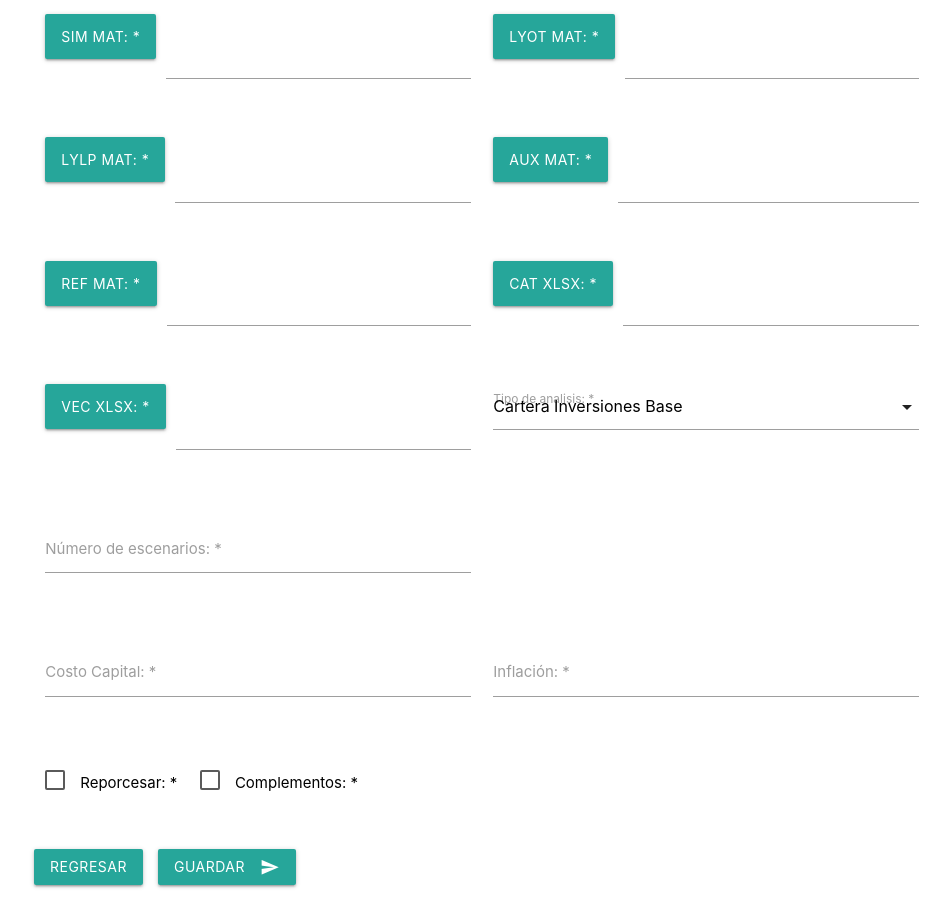
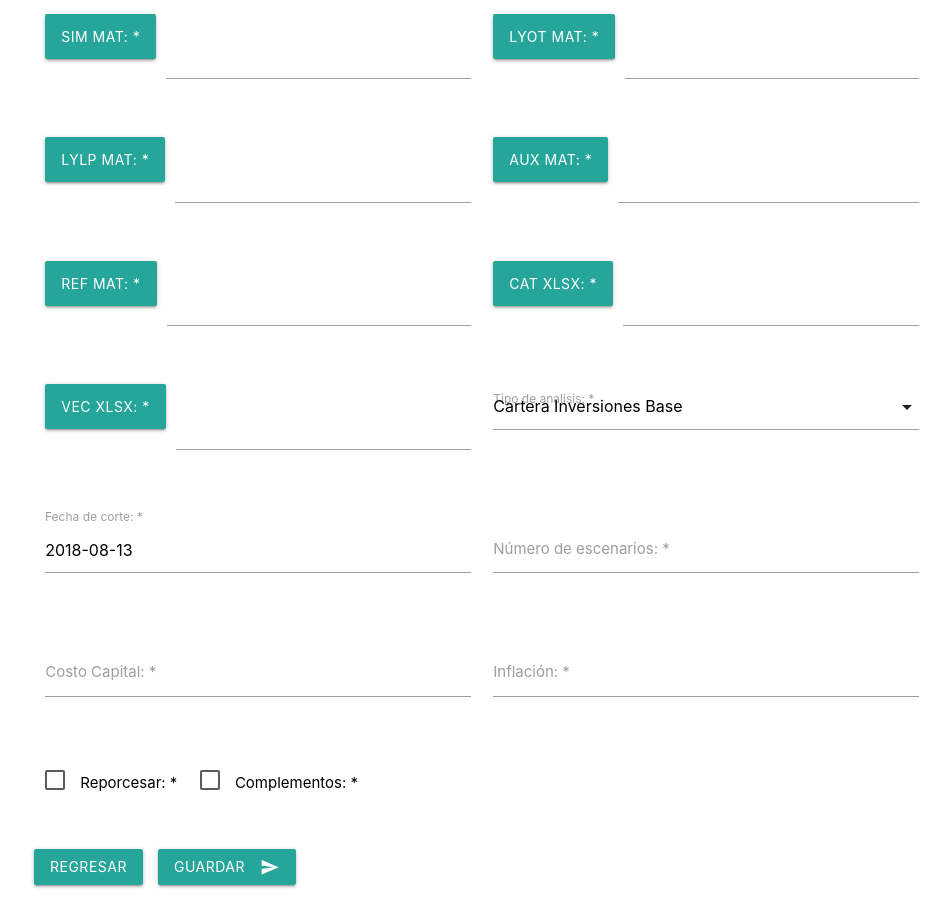
Before and after one commit to karazu20/financial_risk, a Django app: page /financial_risk/rcs_contributions/ in a window 1280 px wide. Shown: the part 271-1182 px from the top of the page, without its empty margins (158-1108 px from the left). Run offline with Django 3.2, Linux system fonts and the light colour scheme; the visitor is signed in with stand-in values (Sample User, id 1); parts of the project's set-up code (start-up, migrations or seed data) failed here and were passed over; some libraries are stand-ins or nearby versions.

Commit message:
save files and date format

```diff
--- a/financial_risk/settings.py
+++ b/financial_risk/settings.py
@@ -16,7 +16,8 @@ from django.core.urlresolvers import reverse_lazy
 # Build paths inside the project like this: os.path.join(BASE_DIR, ...)
 BASE_DIR = os.path.dirname(os.path.dirname(os.path.abspath(__file__)))
 
-
+PATH_FILES = BASE_DIR +  "/charges_files"
+print PATH_FILES
 # Quick-start development settings - unsuitable for production
 # See https://docs.djangoproject.com/en/1.11/howto/deployment/checklist/
 
@@ -135,6 +136,6 @@ LOGOUT_REDIRECT_URL = reverse_lazy('login')
 
 #USE_L10N = True
 
-DATE_INPUT_FORMATS = ('%d/%m/%Y','%m/%d/%Y')
+#DATE_INPUT_FORMATS = ('%d/%m/%Y','%m/%d/%Y')
 CELERY_RESULT_BACKEND = 'django-db'
 CELERY_RESULT_BACKEND = 'django-cache'
--- a/rcs_contributions/admin.py
+++ b/rcs_contributions/admin.py
@@ -2,5 +2,7 @@
 from __future__ import unicode_literals
 
 from django.contrib import admin
+from models import RCS
 
 # Register your models here.
+admin.site.register(RCS)
--- a/rcs_contributions/forms.py
+++ b/rcs_contributions/forms.py
@@ -23,7 +23,7 @@ class RCSForm(forms.ModelForm):
 				"cat",
 				"vec",
 				"type_analisys",
-			#	"fecha_corte",
+				"fecha_corte",
 				"numero_escenarios",
 				"costo_capital",
 				"inflacion",
@@ -41,7 +41,7 @@ class RCSForm(forms.ModelForm):
 				"cat":"CAT xlsx",
 				"vec":"VEC xlsx",
 				"type_analisys":"Tipo de analisis",
-			#	"fecha_corte":"Fecha de corte",
+				"fecha_corte":"Fecha de corte",
 				"numero_escenarios": "Número de escenarios",
 				"costo_capital": "Costo Capital",
 				"inflacion": "Inflación",
@@ -57,7 +57,7 @@ class RCSForm(forms.ModelForm):
 			'cat': forms.FileInput(attrs={ "accept":".xls,.xlsx"}),
 			'vec': forms.FileInput(attrs={ "accept":".xls,.xlsx"}),
 			'type_analisys': forms.Select(),
-			#"fecha_corte":forms.DateInput(attrs={ 'class':'datepicker'}),
+			"fecha_corte":forms.DateInput(attrs={ 'class':'datepicker'}),
 			"numero_escenarios":forms.TextInput(),
 			"costo_capital":forms.TextInput(),
 			"inflacion":forms.TextInput(),
@@ -65,8 +65,8 @@ class RCSForm(forms.ModelForm):
 			"complementos":forms.CheckboxInput(attrs={ 'class':'filled-in'}),
 		}
 
-		#input_formats={
+		"""input_formats={
 
-		#	'fecha_corte': ['%d/%m/%Y','%m/%d/%Y']
+			'fecha_corte': ['%d/%m/%Y','%m/%d/%Y']
 
-		#}
+		}"""
--- a/rcs_contributions/models.py
+++ b/rcs_contributions/models.py
@@ -80,4 +80,4 @@ class RCS(models.Model):
 	)
 
 	def __str__(self):
-		return str (self.folio)
+		return str (self.id) + " - " + str (self.folio) + " - " + str (self.costo_capital)
--- a/rcs_contributions/views.py
+++ b/rcs_contributions/views.py
@@ -16,13 +16,14 @@ from rcs_contributions.tasks import *
 def main(request):
 	print 'estoy en rcs'
 	if request.method == 'POST':
-		form_rcs = RCSForm(request.POST)
-		#fecha=request.POST['fecha_corte']
+		form_rcs = RCSForm(request.POST, request.FILES)
+		#print request.POST
+		print request.POST['fecha_corte']
 		#print fecha
 		#print form_rcs
-		if True : #form_rcs.is_valid():
+		if form_rcs.is_valid():
 			print 'sol procesada'
-			#rcs=form_rcs.save()
+			rcs=form_rcs.save()
 			#print rcs
 			exe_calculate.delay("tarea a ejecutar")
 			#execute_rcs(rcs)
--- a/static/js/utils.js
+++ b/static/js/utils.js
@@ -52,7 +52,7 @@ $('#submit_button_global').click(function(){
 
  document.addEventListener('DOMContentLoaded', function() {
     var elems = document.querySelectorAll('.datepicker');
-    var options = {'format': 'dd/mm/yyyy'}
+    var options = {'format': 'yyyy-mm-dd'}
     var instances = M.Datepicker.init(elems, options);
   });
 
--- a/templates/rcs_contributions/main.html
+++ b/templates/rcs_contributions/main.html
@@ -11,8 +11,7 @@
 	{% if form.errors %}
         <p class="error" >Verifique que sus datos sean correctos.</p>
 	{% endif %}
-	<form id="form" class="col s12" action="" method="post">{% csrf_token %}
-
+	<form id="form" enctype="multipart/form-data" class="col s12" action="" method="post">{% csrf_token %}
 	  <div class="row">
 	      <div  class="file-field input-field col s6 ">
 	       <div class="btn">
@@ -94,12 +93,12 @@
 		     </div>
 		</div>
 		<div class="row">
-		    <!--  <div  class="input-field col s6 ">
+		    <div  class="input-field col s6 ">
 
 				    <label>{{form.fecha_corte.label}}: *</label>
 				    {{form.fecha_corte}}
 
-		     </div>-->
+		     </div>
 
 		      <div  class="input-field col s6 ">
 
```
Also changed, not shown: rcs_contributions/middleware.py (+4 -4 lines), 1 other file.
